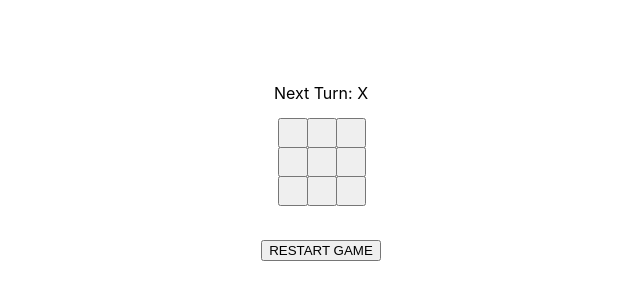
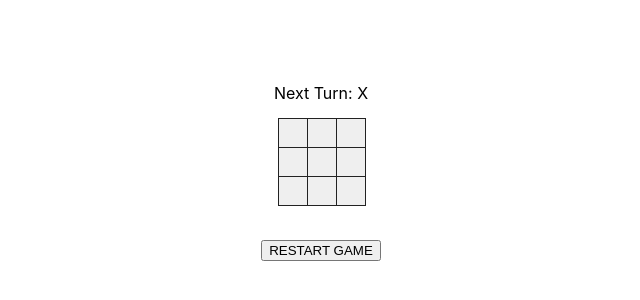
Before and after one commit to glranda/tic-tac-toe, a React (Create React App) app: page / in a window 1280 px wide. Shown: the part 236-536 px from the top of the page, without its empty margins (319-959 px from the left). Built offline with nearby package versions, Linux system fonts and the light colour scheme.

Commit message:
[TTT-11] set webkit appearance

```diff
--- a/src/App.css
+++ b/src/App.css
@@ -9,6 +9,8 @@
 
 .square {
   align-items: center;
+  background-color: #EFEFEF;
+  border: 1px solid;
   color: #222;
   display: flex;
   float: left;
@@ -18,8 +20,9 @@
   line-height: 0;
   margin-right: -1px;
   margin-top: -1px;
-  padding: 0;
+  padding: 5px;
   width: 30px;
+  -webkit-appearance: none;
 }
 
 button {
```
